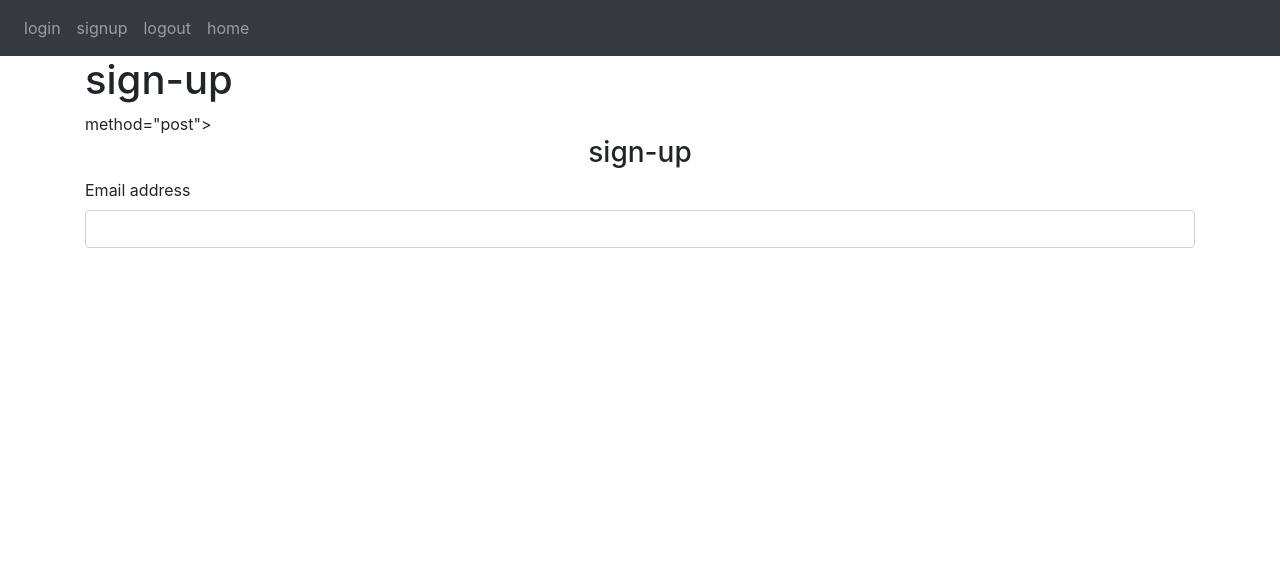
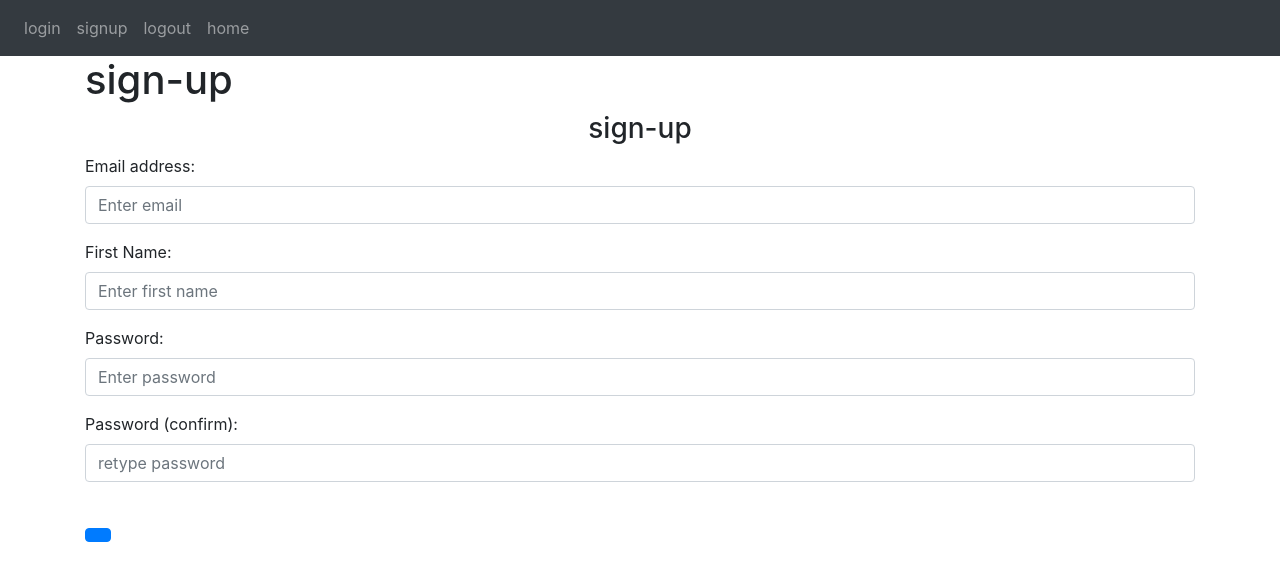
Before and after one commit to fb0801/flask-web-app-1, a Flask app: page /sign-up in a window 1280 px wide. Shown: the top 581 px of the page. Run offline with Flask 2, Linux system fonts and the light colour scheme.

Commit message:
Add files via upload

```diff
--- a/website/templates/sign_up.html
+++ b/website/templates/sign_up.html
@@ -2,11 +2,28 @@
 
 {% block content %}
 <h1>sign-up</h1>
-<form> method="post">
+<form method="post">
     <h3 align="center">sign-up</h3>
     <div class="form-group">
-        <label for="email">Email address</label>
-        <input type="email" class="form-control" id="email">
+        <label for="email">Email address:</label>
+        <input type="email" class="form-control" id="email" name="email" placeholder="Enter email">
     </div>
+
+    <div class="form-group">
+        <label for="firstName">First Name:</label>
+        <input type="text" class="form-control" id="firstName" name="firstName" placeholder="Enter first name">
+    </div>
+
+    <div class="form-group">
+        <label for="password1">Password:</label>
+        <input type="password" class="form-control" id="password1" name="password1" placeholder="Enter password">
+    </div>
+
+    <div class="form-group">
+        <label for="password2">Password (confirm):</label>
+        <input type="password" class="form-control" id="password2" name="password2" placeholder="retype password">
+    </div>
+    <br>
+    <button type="submit" class="btn btn-primary"></button>
 </form>
         {% endblock %}
```
